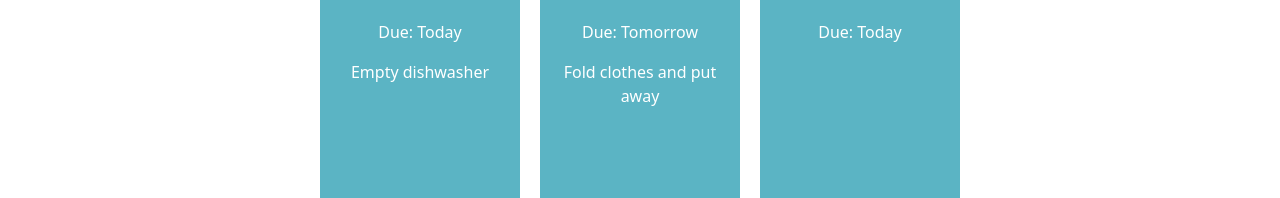
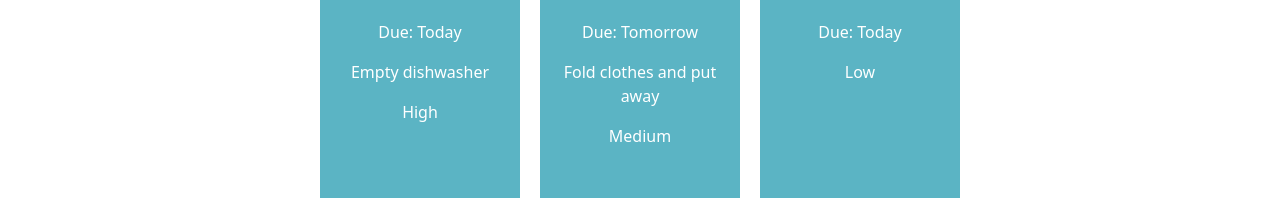
Before and after one commit to 20107335/react-basics-labs, a React (Vite) app in the folder tasky/: page / in a window 1280 px wide. Shown: the part 207-405 px from the top of the page. Built offline with nearby package versions, Linux system fonts and the light colour scheme.

Commit message:
added priorities

```diff
--- a/tasky/src/App.jsx
+++ b/tasky/src/App.jsx
@@ -6,9 +6,9 @@
 
    const [ taskState, setTaskState ] = useState({
     tasks: [
-      { id: 1, title:"Dishes", description: "Empty dishwasher", deadline: "Today" },
-      { id: 2, title: "Laundry", description: "Fold clothes and put away", deadline: "Tomorrow" },
-      { id: 3, title: "Tidy up", deadline: "Today" }
+      { id: 1, title:"Dishes", description: "Empty dishwasher", deadline: "Today", priority: "High" },
+      { id: 2, title: "Laundry", description: "Fold clothes and put away", deadline: "Tomorrow", priority: "Medium" },
+      { id: 3, title: "Tidy up", deadline: "Today", priority: "Low" }
     ]
   });
 
@@ -20,6 +20,7 @@
       title={task.title}
       description={task.description}
       deadline={task.deadline}
+      priority={task.priority}
        key={task.id}
     />
   ))}
--- a/tasky/src/components/Task.jsx
+++ b/tasky/src/components/Task.jsx
@@ -6,6 +6,7 @@
             <p className="title">{props.title}</p>
             <p>Due: {props.deadline}</p>
             <p>{props.description} </p>
+            <p>{props.priority} </p>
             <p>{props.children}</p>
         </div>
     )
```
